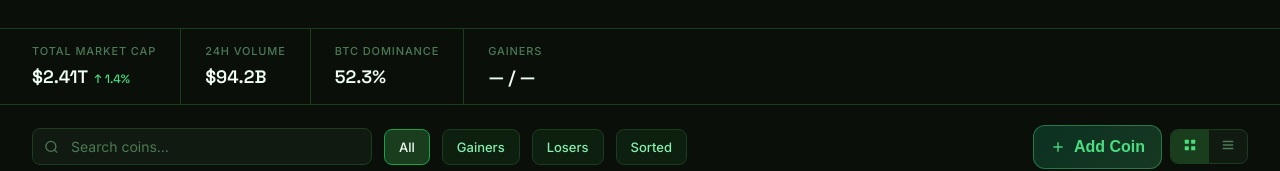
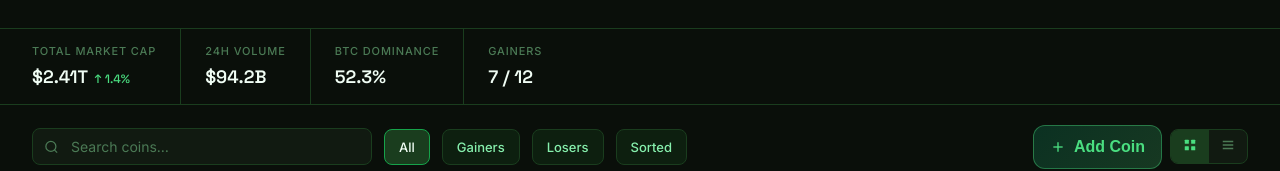
Before and after one commit to agility-partners/jack-olson-crypto, a Next.js app: page / in a window 1280 px wide. Shown: the part 209-380 px from the top of the page. Built offline with nearby package versions, Linux system fonts and the light colour scheme.

Commit message:
Pass coinCount and gainerCount to StatsBar component

```diff
--- a/src/app/page.tsx
+++ b/src/app/page.tsx
@@ -9,6 +9,9 @@ export default function WatchlistPage() {
   // Pre-shuffle coins on server ONLY (no client-side execution)
   const initialWatchlist = getRandomWatchList(12);
 
+  // Calculate gainer count from initial watchlist
+  const gainerCount = initialWatchlist.filter((c) => c.change24h >= 0).length;
+
   return (
     <>
       <TickerStrip coins={watchlistCoins} />
@@ -19,7 +22,7 @@ export default function WatchlistPage() {
         <p>Tracking {initialWatchlist.length} assets · Last updated just now</p>
       </div>
 
-      <StatsBar />
+      <StatsBar coinCount={initialWatchlist.length} gainerCount={gainerCount} />
 
       <WatchlistClient initialCoins={initialWatchlist} />
     </>
```
